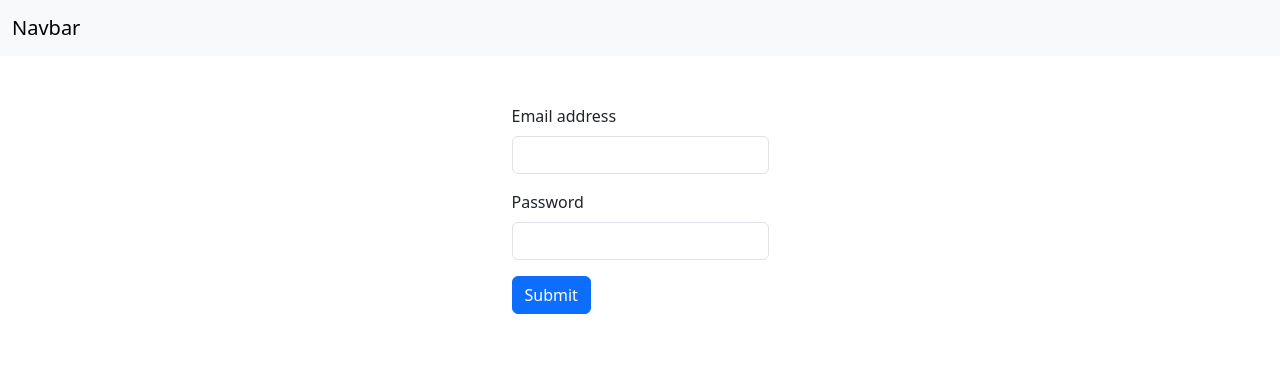
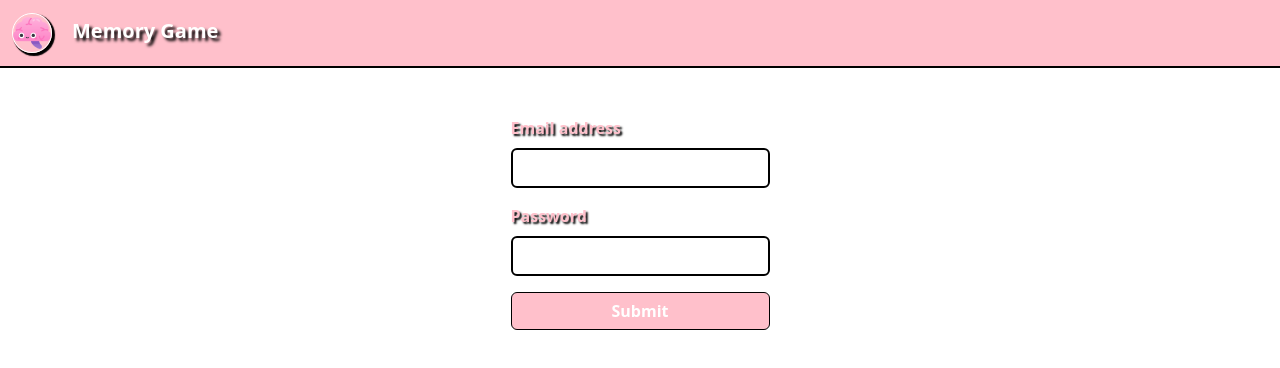
Before and after one commit to FranzieYoogan/angularMemoryGame, an Angular app: page / in a window 1280 px wide. Shown: the top 368 px of the page. Built offline with nearby package versions, Linux system fonts and the light colour scheme.

Commit message:
loginStyles

```diff
--- a/src/app/header/header.component.css
+++ b/src/app/header/header.component.css
@@ -0,0 +1,22 @@
+.brainIcon {
+
+    width: 40px;
+    margin-right: 1em;
+    border: 1px solid white !important;
+    box-shadow: 2px 2px 1px 1px black;
+    border-radius: 40px;
+}
+
+.navbar-brand {
+
+    font-weight: 900 !important;
+    color: white !important;
+    text-shadow: 3px 3px 3px black;
+
+}
+
+.navbar {
+
+    background-color: pink !important;
+    border-bottom: 2px solid black;
+}
--- a/src/app/header/header.component.html
+++ b/src/app/header/header.component.html
@@ -7,6 +7,6 @@
 <!-- As a link -->
 <nav class="navbar bg-body-tertiary">
   <div class="container-fluid">
-    <a class="navbar-brand" href="/">Navbar</a>
+    <a class="navbar-brand" href="/"><img class="brainIcon" src="assets/img/icons/brain.png" alt="">Memory Game</a>
   </div>
 </nav>
--- a/src/app/login/login.component.css
+++ b/src/app/login/login.component.css
@@ -29,3 +29,40 @@ display: none;
     margin-top: 3em;
 
 }
+
+input {
+
+    border: 2px solid black !important;
+
+}
+
+input:hover, input:active, input:focus {
+
+    box-shadow: 0px 0px 4px 3px pink !important;
+    border: 2px solid transparent !important;
+}
+
+button {
+
+    width: 100%;
+    background-color: pink;
+    border: 1px solid black !important;
+    font-weight: 900;
+}
+
+label {
+
+    font-weight: 900 !important;
+    color: pink;
+    text-shadow: 2px 2px 2px black;
+
+}
+
+
+button:hover {
+
+    background-color: transparent;
+    border: 1px solid transparent !important;
+    color: black !important;
+    box-shadow: 0px 0px 4px 3px pink !important;
+}
```
Also changed, not shown: src/assets/img/icons/brain.png (added).
